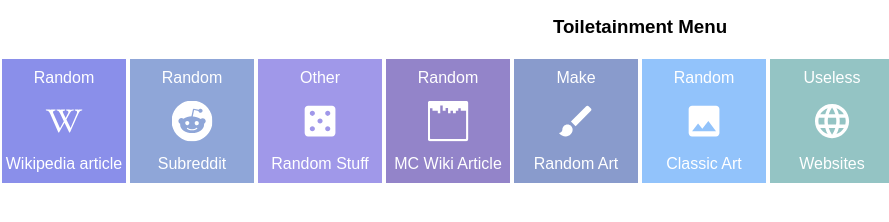
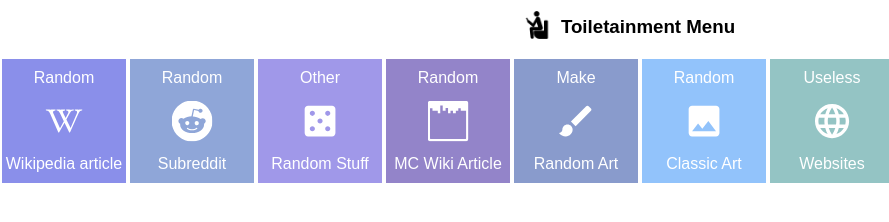
Before and after one commit to Mertyn/toiletainment, a plain HTML site: page index.html in a window 1280 px wide. Shown: the full height of the page, 0-889 px from the left. Drawn offline with nearby package versions, Linux system fonts and the light colour scheme.

Commit message:
Added logo

```diff
--- a/css/style.css
+++ b/css/style.css
@@ -34,14 +34,24 @@ body {
     display: inline-block;
 }
 
-
-
 .header > h3 {
     margin: 0;
+    padding: 0;
     width: 100%;
-    height: 100%;
     text-align: center;
-    line-height: 100%;
+    line-height: 100%;;
+}
+
+.header > h3::before {
+    content: "";
+
+    display: inline-block;
+    width: 1rem;
+    height: 1rem;
+    transform: translateX(-1rem) scale(1.75);
+
+    background: url("../images/logo.png");
+    background-size: 100% 100%;
 }
 
 .grid {
```
Also changed, not shown: images/logo.png (renamed from images/appicons/logo.png), images/logo.svg (renamed from images/appicons/logo.svg).
